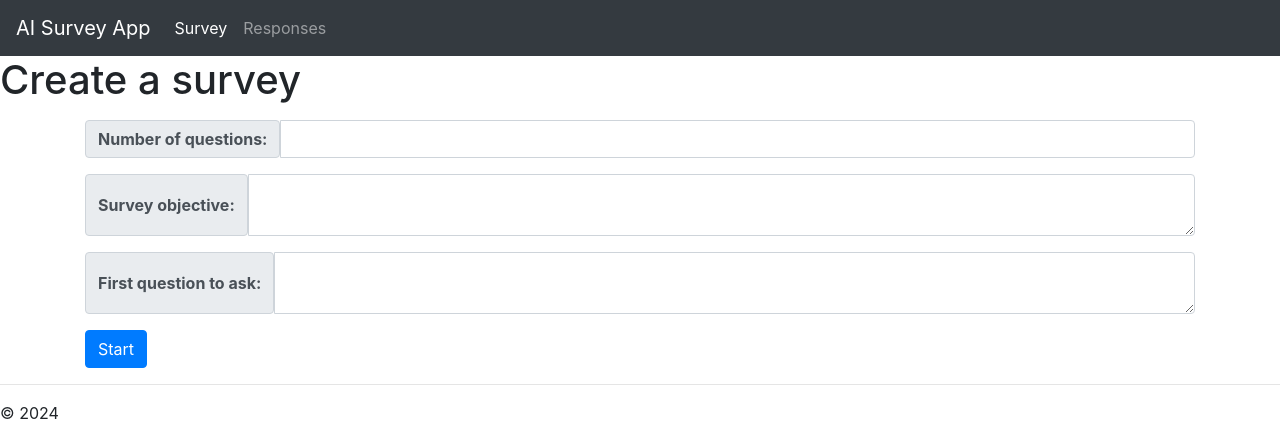
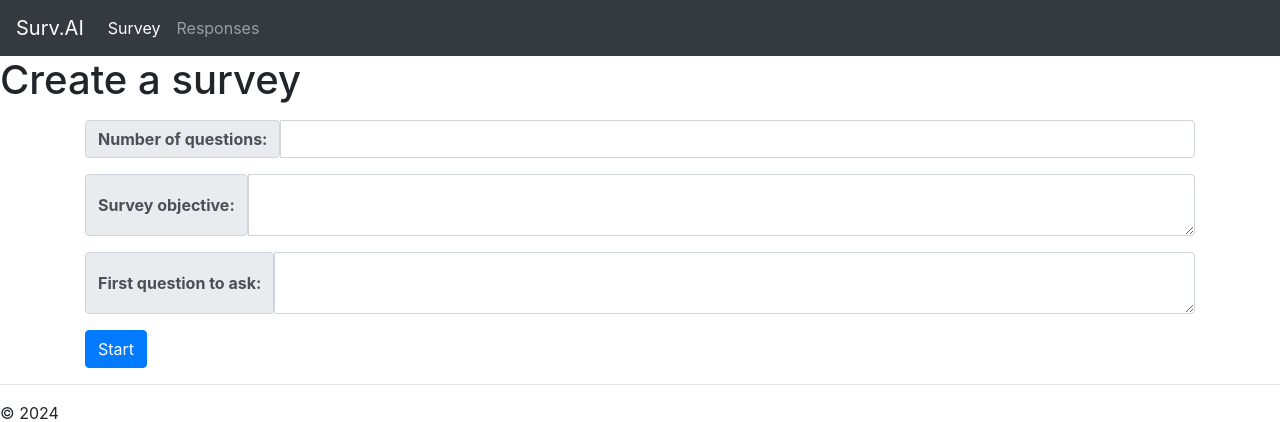
Before and after one commit to BiggestChris/AI-survey-V1, a Flask app: page / in a window 1280 px wide. Shown: the top 422 px of the page. Run offline with Flask 3, Linux system fonts and the light colour scheme.

Commit message:
Surv.AI Title

```diff
--- a/templates/layout.html
+++ b/templates/layout.html
@@ -20,7 +20,7 @@
 
         <!-- From Bootstrap site -->
         <nav class="navbar navbar-expand-lg navbar-dark bg-dark">
-            <a class="navbar-brand" href="#">AI Survey App</a>
+            <a class="navbar-brand" href="#">Surv.AI</a>
             <button class="navbar-toggler" type="button" data-toggle="collapse" data-target="#navbarSupportedContent" aria-controls="navbarSupportedContent" aria-expanded="false" aria-label="Toggle navigation">
                 <span class="navbar-toggler-icon"></span>
             </button>
```
